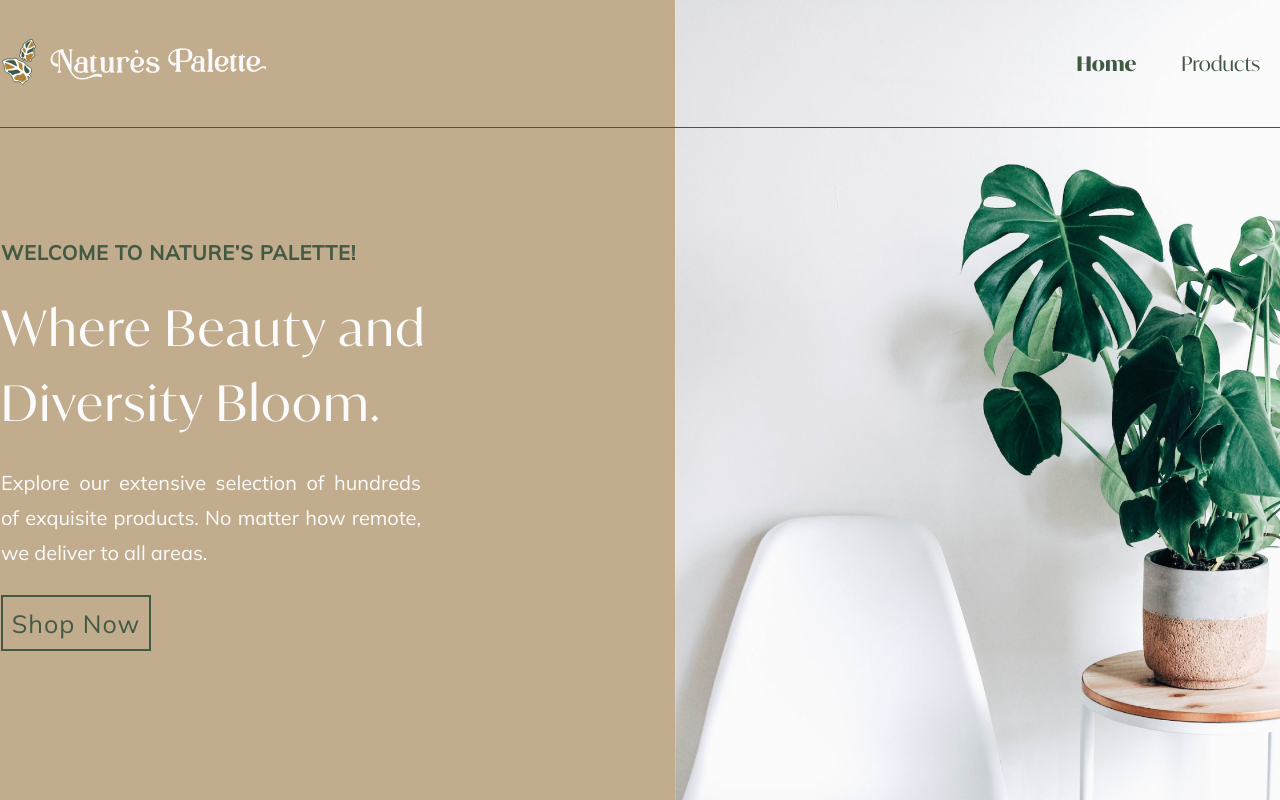
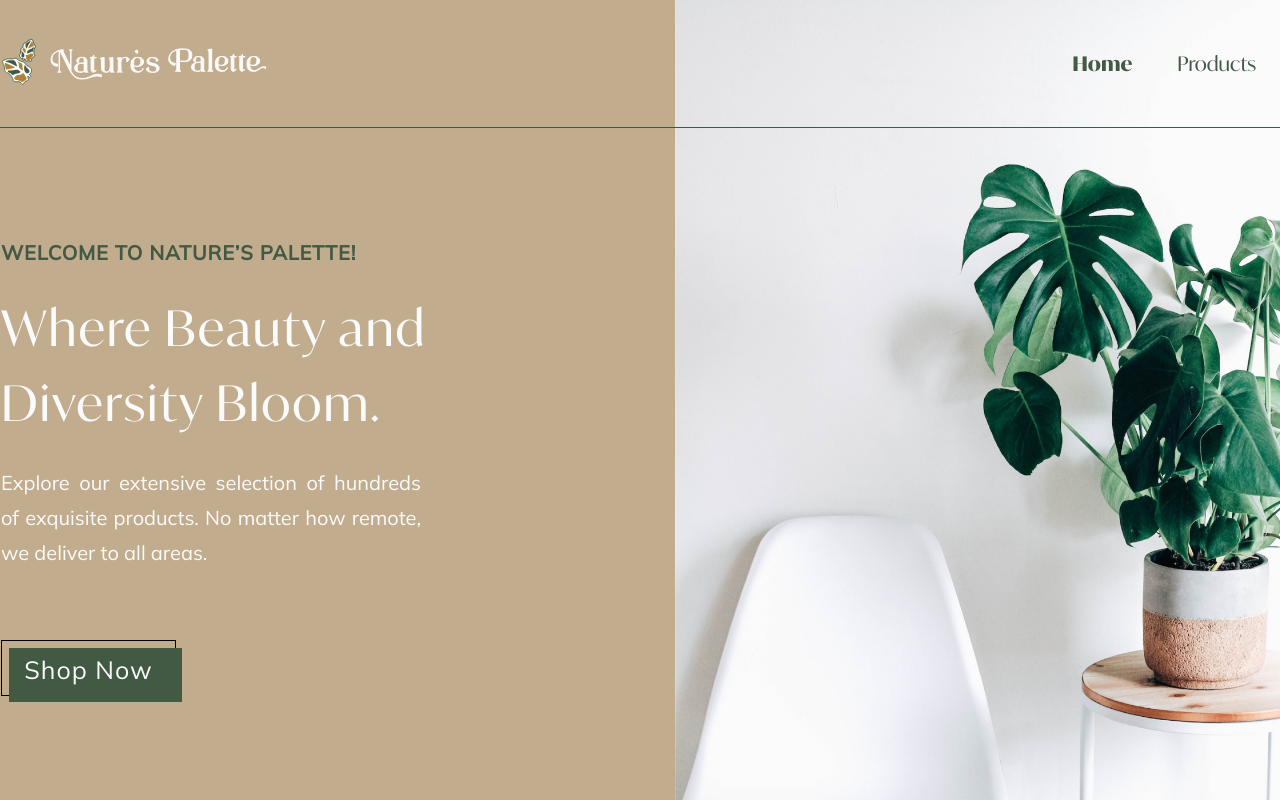
Before and after one commit to acdeguia/shoping-cart, a React (Create React App) app in the folder nature-palette/: page / in a window 1280 px wide. Shown: the top 800 px of the page. Built offline with nearby package versions, Linux system fonts and the light colour scheme.

Commit message:
Add side nav

```diff
--- a/nature-palette/src/App.js
+++ b/nature-palette/src/App.js
@@ -1,8 +1,8 @@
 import React from "react";
 import { Routes, Route } from "react-router-dom";
-import Home from "./pages/Home";
-import Catalog from "./pages/Catalog";
-import Product from "./pages/Product";
+import Home from "./components/Home";
+import Catalog from "./components/Catalog";
+import Product from "./components/Product";
 
 function App() {
   return (
--- a/nature-palette/src/pages/Catalog.js
+++ b/nature-palette/src/components/Catalog.js
@@ -21,12 +21,12 @@ function Catalog() {
   const [hoveredProductId, setHoveredProductId] = useState(null);
 
   const products = [
-    { id:'1', src: one, name: "ZZ Plant", remark: "Easy Care" },
+    { id:'1', src: one, name: "ZZ Plant", remark: "Easy Care", details: "The ZZ Plant is characterized by its waxy green leaves above the surface of its potting mix, and its large potato-like rhizomes underneath. These rhizomes store water, making the ZZ a hardy, drought-tolerant houseplant that only needs water every few weeks." },
     { id:'2', src: two, name: "Large Fiddle Leaf Fig Tree", remark: "Best Sellers!", details: "With their small, silvery, gray-green leaves, olive trees (this specific variety is the Common Olive Tree) make beautiful houseplants. These Mediterranean plants need a lot of bright, direct sunlight. South and west facing windows are ideal. Pet friendly. (Pro-tip: Olive branches make beautiful additions to bouquets, something to keep in mind as yours grows for years to come.)" },
-    { id:'3', src: three, name: "Olive Tree", remark: "Pet Friendly" },
-    { id:'4', src: four, name: "Large Bird of Paradise", remark: "Easy Care" },
-    { id:'5', src: five, name: "Large Dracaena Warneckii", remark: "Low Fuss" },
-    { id:'6', src: six, name: "Money Tree Plant", remark: "Trending Plant" },
+    { id:'3', src: three, name: "Olive Tree", remark: "Pet Friendly", details: "With their small, silvery, gray-green leaves, olive trees (this specific variety is the Common Olive Tree) make beautiful houseplants. These Mediterranean plants need a lot of bright, direct sunlight. South and west facing windows are ideal. Pet friendly. (Pro-tip: Olive branches make beautiful additions to bouquets, something to keep in mind as yours grows for years to come.)  " },
+    { id:'4', src: four, name: "Large Bird of Paradise", remark: "Easy Care", details: "With its broad vibrant green leaves, the Bird of Paradise brings a touch of the tropics to any room. It's named after its unique flowers, which resemble brightly colored birds in flight. The Bird of Paradise thrives in warmer conditions with plenty of sunlight. Sized to ship best, our large Bird of Paradise arrives with room to grow as it adapts to your home’s conditions." },
+    { id:'5', src: five, name: "Large Dracaena Warneckii", remark: "Low Fuss", details: "A member of the popular, low-maintenance Dracaena plant family, the Dracaena Warneckii (sometimes called a corn plant) has a tall and slender silhouette that is great in corners, behind couches, or anywhere you want to add height without bulk. Sized to ship best, our large Dracaena arrives with room to grow as it adapts to your home’s conditions. " },
+    { id:'6', src: six, name: "Money Tree Plant", remark: "Trending Plant", details: "Said to bring good luck and fortune, the Money Tree is the perfect plant to add to any room of your home to create good Feng Shui. It is known for its resilience, ease of growth, and fun braided trunk." },
   ];
 
   const handleMouseEnter = (productId) => {
--- a/nature-palette/src/pages/Home.js
+++ b/nature-palette/src/components/Home.js
@@ -1,6 +1,13 @@
 import Navbar from "./Navbar";
+import { useNavigate } from "react-router-dom";
 
 function Home() {
+
+  const navigate = useNavigate();
+
+  const handleShopNow = () => {
+    navigate("/Catalog");
+  };
 
   return (
     <div className="home">
@@ -13,7 +20,9 @@ function Home() {
               Explore our extensive selection of hundreds of exquisite products. No
               matter how remote, we deliver to all areas.
             </p>
-            <a href="/catalog"><button className="shop-now" >Shop Now</button></a>
+            <button className="btn bag-btn" onClick={handleShopNow}>
+            Shop Now
+          </button>
         </div>
 
       </div>
--- a/nature-palette/src/pages/Navbar.js
+++ b/nature-palette/src/components/Navbar.js
@@ -1,7 +1,14 @@
+import React from "react";
 import logomark from "../assets/logomark.svg";
 import cart from "../assets/cart.svg";
 
 function Navbar({ logotypeColor, homeLi, catalogLi }) {
+  const handleCartClick = () => {
+    // Call the toggleCart function in the Product component
+    if (window.toggleCart) {
+      window.toggleCart();
+    }
+  };
   return (
     <header>
       <a href="/">
@@ -109,7 +116,7 @@ function Navbar({ logotypeColor, homeLi, catalogLi }) {
       <ul>
         <li className={homeLi}><a href="/">Home</a></li>
         <li className={catalogLi}><a href="/catalog">Products</a></li>
-        <img src={cart} alt="cart" />
+        <li><button onClick={handleCartClick}><img src={cart} alt="cart" /></button></li>
       </ul>
     </header>
   );
--- /dev/null
+++ b/nature-palette/src/components/Product.js
@@ -0,0 +1,35 @@
+import React, { useState } from "react";
+import { useLocation } from "react-router-dom";
+import Navbar from "./Navbar";
+import SideNavigation from "./SideNavigation";
+
+const Product = () => {
+  const location = useLocation();
+  const { product } = location.state;
+
+  const [showCart, setShowCart] = useState(false);
+
+  const toggleCart = () => {
+    setShowCart(!showCart);
+  };
+
+  return (
+    <div>
+      <Navbar logotypeColor={"logo__1"} />
+      <div className="details-container">
+        <img className="img-details" src={product.src} alt={product.name} />
+        <div>
+          <h2>{product.name}</h2>
+          <p>{product.details}</p>
+          <button className="btn" onClick={toggleCart}>
+            Add to Bag
+          </button>
+        </div>
+      </div>
+
+      {showCart && <SideNavigation />}
+    </div>
+  );
+};
+
+export default Product;
--- /dev/null
+++ b/nature-palette/src/components/SideNavigation.js
@@ -0,0 +1,12 @@
+import React from "react";
+
+const SideNavigation = () => {
+  return (
+    <div className="side-navigation">
+      <h3>Side Navigation</h3>
+      <p>This is the side navigation content</p>
+    </div>
+  );
+};
+
+export default SideNavigation;
--- a/nature-palette/src/index.css
+++ b/nature-palette/src/index.css
@@ -35,13 +35,10 @@ a, a:visited {
   color: inherit;
 }
 
-.catalogLi{
-font-family: ivyMode-bold;
+.catalogLi,
+.homeLi {
+  font-family: ivyMode-bold;
 }
-
-.homeLi{
-  font-family: ivyMode-bold;
-  }
 
 header, header ul{
   display: flex;
@@ -85,6 +82,7 @@ header ul {
   flex-direction: column;
 padding-top: 15em;
   gap: 36px;
+
 }
 
 .left div {
@@ -115,28 +113,6 @@ width: 420px;
 text-align: justify;
 }
 
-.shop-now {
-  width: 150px;
-  height: 56px;
-  border: 2px solid #425944;
-  color: #425944;
-  background-color: transparent;
-  margin: 0 auto 0 0 ;
-  font-family: 'Mulish';
-font-style: normal;
-font-weight: 400;
-font-size: 25px;
-line-height: 75px;
-letter-spacing: 0.04em;
-display: flex;
-justify-content: center;
-align-items: center;
-}
-
-.shop-now:hover {
-  background-color: #425944;
-  color: white;
-}
 
 .welcome {
   font-family: 'Mulish';
@@ -285,27 +261,13 @@ text-align: justify;
 color: #191919;
 }
 
-.bag-btn {
-  width: 163px;
-height: 45px;
-background: #425944;
-border-radius: 2px;
-font-family: 'Mulish';
-font-style: normal;
-font-weight: 400;
-font-size: 20px;
-color: #FBFBFB;
-margin-top: 45px;
 
-}
-
-/* CSS */
-.bag-btn {
+.btn{
   color: #FBFBFB;
   font-family: 'Mulish';
   font-size: 16px;
   font-weight: 200;
-  letter-spacing: 1px;
+  letter-spacing: 0.04em;
   padding: 13px 20px 13px;
   outline: 0;
   border: 1px solid black;
@@ -316,9 +278,10 @@ margin-top: 45px;
   -webkit-user-select: none;
   touch-action: manipulation;
   margin-top: 45px;
+  z-index: 1;
 }
 
-.bag-btn:after {
+.btn:after {
   content: "";
   background-color: #425944;
   width: 100%;
@@ -330,7 +293,24 @@ margin-top: 45px;
   transition: 0.2s;
 }
 
-.bag-btn:hover:after {
+.btn:hover:after {
   top: 0px;
   left: 0px;
 }
+
+.bag-btn {
+  width: 175px !important;
+height: 56px !important;
+font-size: 25px !important;
+letter-spacing: 0.04em !important;
+}
+
+.side-navigation {
+  background: #FBFBFB;
+border: 1px solid #C2AC8E;
+position: absolute;
+width: 480px;
+height: 100vh;
+right: 0;
+top: 0px;
+}
--- a/nature-palette/src/pages/Product.js
+++ /dev/null
@@ -1,25 +0,0 @@
-
-import React from "react";
-import { useLocation } from "react-router-dom";
-import Navbar from "./Navbar";
-
-const Product = () => {
-  const location = useLocation();
-  const { product } = location.state;
-
-  return (
-    <div>
-      <Navbar logotypeColor={"logo__1"} />
-      <div className="details-container">
-        <img className="img-details" src={product.src} alt={product.name} />
-        <div>
-            <h2>{product.name}</h2>
-            <p>{product.details}</p>
-            <button className="bag-btn">Add to Bag</button>
-        </div>
-      </div>
-    </div>
-  );
-};
-
-export default Product;
```
Also changed, not shown: nature-palette/src/components/Cart.js (renamed from nature-palette/src/pages/Cart.js).
